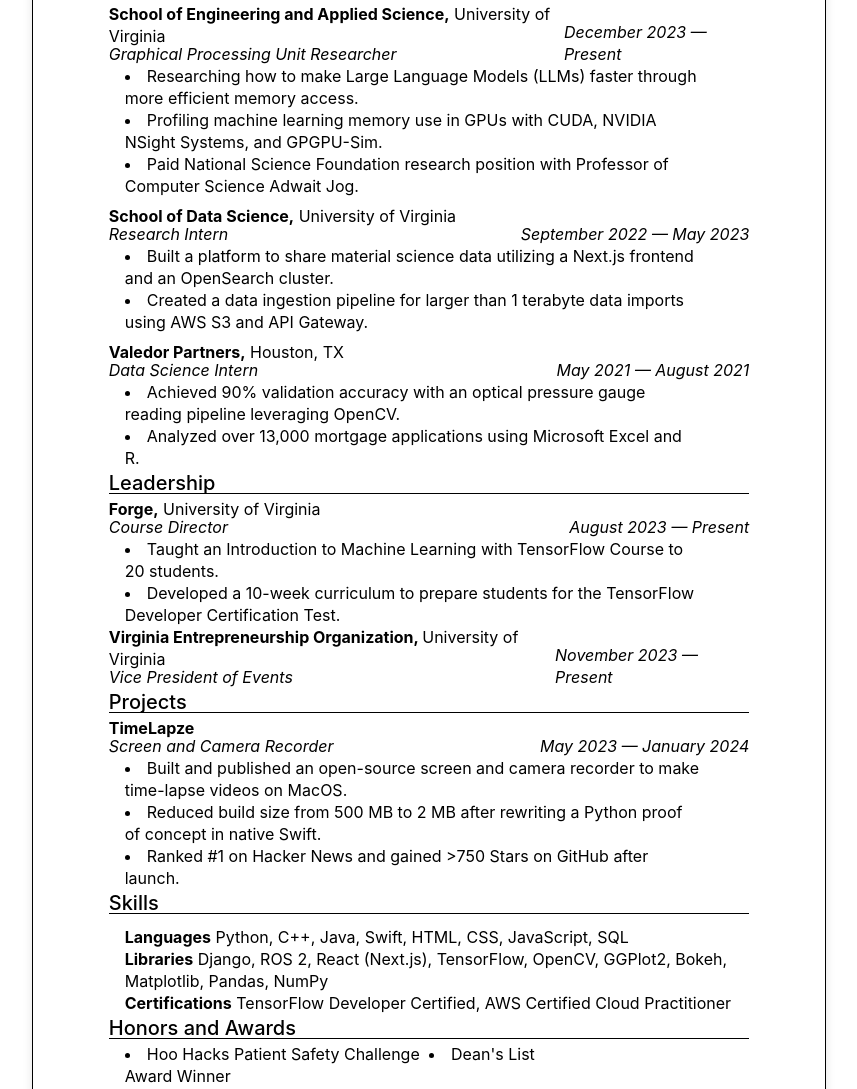
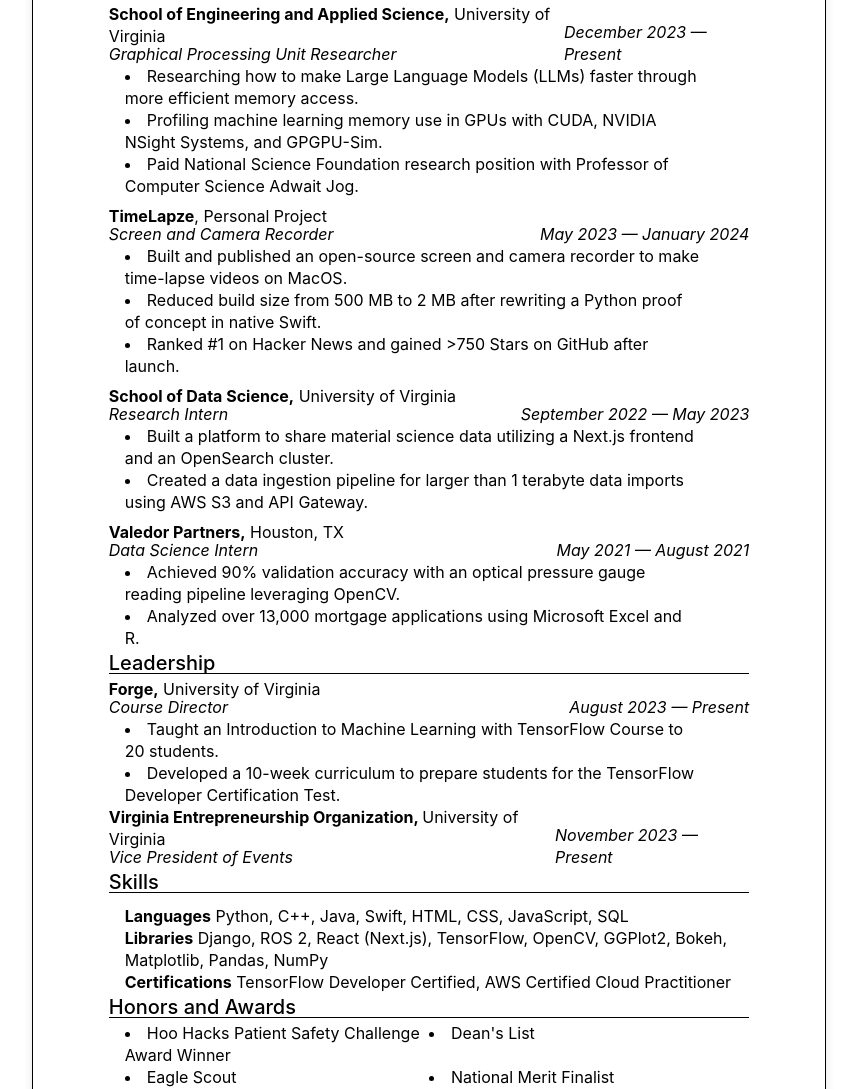
Before and after one commit to wkaisertexas/wkaisertexas.github.io, an Astro site: page /resume in a window 1280 px wide. Shown: the part 801-1890 px from the top of the page, without its empty margins (211-1068 px from the left). Built offline with nearby package versions, Linux system fonts and the light colour scheme; Astro itself is replaced by a stand-in of ours.

Commit message:
Update resume styling and fix typos

```diff
--- a/src/pages/resume.astro
+++ b/src/pages/resume.astro
@@ -1,4 +1,5 @@
 <html lang="en">
+  <head>
   <style>
     body {
       /* disables ligatures */
@@ -22,7 +23,7 @@
       .print-mimic {
         width: auto;
         margin: 0;
-        padding: 5mm 10mm 5mm 10mm;
+        padding: 6mm 12mm 5mm 12mm;
         border: none;
         box-shadow: none;
       }
@@ -45,7 +46,12 @@
     content="William Kaiser is a student at the University of Virginia studying Computer Science in the School of Engineering interested in software development."
   />
 
-  <body class="print-mimic leading-snug font-inter">
+
+</head>
+
+  <body class="print-mimic leading-snug font-inter"> <address hidden>
+    23 Villa Canyon Place, The Woodlands, TX 77382
+  </address>
     <header class="grid grid-cols-3">
       <div class="col-span-1 col-start-2 flex flex-col text-center">
         <h1 class="text-xl font-bold">William David Kaiser</h1>
@@ -228,6 +234,37 @@
           </ul>
         </div>
 
+        <div id="timelapse">
+          <div class="flex flex-row justify-between items-end">
+            <div>
+              <h3 class="-mb-1"><strong>TimeLapze</strong>, Personal Project</h3>
+              <p class="italic">Screen and Camera Recorder</p>
+            </div>
+            <div>
+              <p class="italic">May 2023 &mdash; January 2024</p>
+            </div>
+          </div>
+
+          <ul class="list-disc list-inside px-4 mr-8">
+            <li>
+              Built and published an open-source screen and camera recorder to
+              make time-lapse videos on MacOS.
+            </li>
+            <!-- <li>
+              Prototyped this project to reduce screen recording sizes using
+              Python and OpenCV.
+            </li> -->
+            <li>
+              Reduced build size from 500 MB to 2 MB after rewriting a Python
+              proof of concept in native Swift.
+            </li>
+            <li>
+              Ranked #1 on Hacker News and gained >750 Stars on GitHub after
+              launch.
+            </li>
+          </ul>
+        </div>
+
         <div id="exp-ds-research">
           <div class="flex flex-row justify-between items-end">
             <div>
@@ -353,42 +390,12 @@
         </ul> -->
       </div>
 
-      <section id="projects">
+      <!-- <section id="projects">
         <h2 class="text-xl font-medium -mb-1">Projects</h2>
         <hr class="mb-1 border-black border-t-[1px]" />
 
-        <div id="timelapse">
-          <div class="flex flex-row justify-between items-end">
-            <div>
-              <h3 class="-mb-1"><strong>TimeLapze</strong></h3>
-              <p class="italic">Screen and Camera Recorder</p>
-            </div>
-            <div>
-              <p class="italic">May 2023 &mdash; January 2024</p>
-            </div>
-          </div>
 
-          <ul class="list-disc list-inside px-4 mr-8">
-            <li>
-              Built and published an open-source screen and camera recorder to
-              make time-lapse videos on MacOS.
-            </li>
-            <!-- <li>
-              Prototyped this project to reduce screen recording sizes using
-              Python and OpenCV.
-            </li> -->
-            <li>
-              Reduced build size from 500 MB to 2 MB after rewriting a Python
-              proof of concept in native Swift.
-            </li>
-            <li>
-              Ranked #1 on Hacker News and gained >750 Stars on GitHub after
-              launch.
-            </li>
-          </ul>
-        </div>
-
-        <!-- <div id="isef-analysis">
+        <div id="isef-analysis">
         <div class="flex flex-row justify-between items-end">
           <div>
             <h3 class="-mb-1">
@@ -451,8 +458,8 @@
             <li>Wrote, presented, and defended research conducted.</li>
           </ul>
         </div>
-    </section> -->
-      </section>
+    </section>
+      </section> -->
 
         <section id="skills">
           <div>
```
